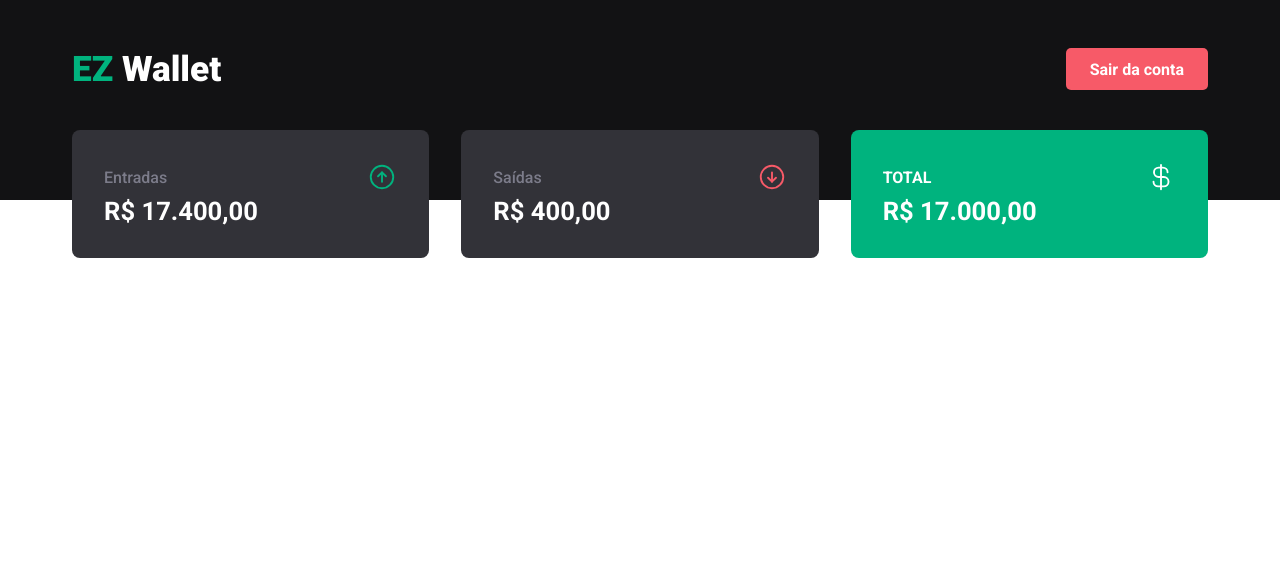
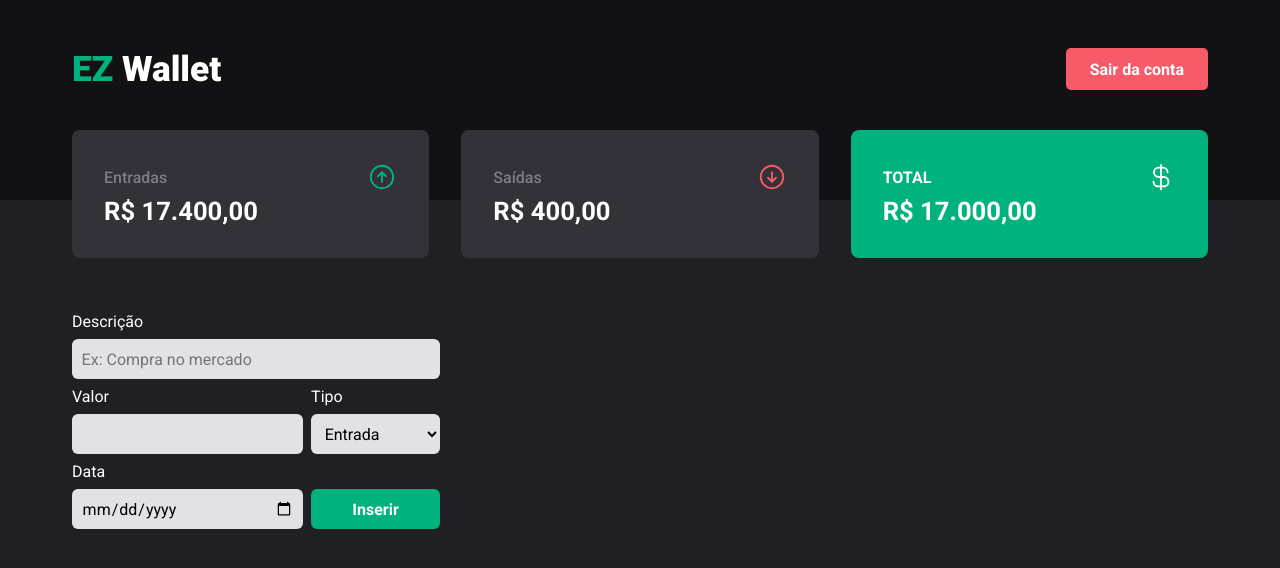
Before and after one commit to luccarauedys/ez-wallet-front, a React (Create React App) app: page /home in a window 1280 px wide. Shown: the top 568 px of the page. Built offline with nearby package versions, Linux system fonts and the light colour scheme; no server answers; sample sign-in values are in the browser's storage.

Commit message:
feat: add create transaction form

```diff
--- /dev/null
+++ b/src/components/TransactionForm/index.js
@@ -0,0 +1,113 @@
+import React from "react";
+import { ThreeDots } from "react-loader-spinner";
+import { ToastContainer } from "react-toastify";
+import { Button, Container, Field1, Field2, Field3, Field4 } from "./styles";
+import { api, configHeaders } from "../../services/api";
+import { notifyError } from "../../utils/toasts";
+import { formatDate } from "../../utils/formatters";
+
+export function TransactionForm() {
+  const [isLoading, setIsLoading] = React.useState(false);
+  const [transaction, setTransaction] = React.useState({
+    description: "",
+    value: "",
+    type: "",
+    date: "",
+  });
+
+  const handleSubmit = async (e) => {
+    e.preventDefault();
+
+    if (
+      !transaction.description ||
+      !transaction.value ||
+      !transaction.type ||
+      !transaction.date
+    ) {
+      return notifyError("Preencha todos os campos!");
+    }
+
+    setIsLoading(true);
+
+    const date = formatDate(transaction.date);
+    const transactionData = { ...transaction, date };
+
+    try {
+      await api.post("/transactions", transactionData, configHeaders());
+      setIsLoading(false);
+    } catch (error) {
+      setIsLoading(false);
+      if (error.response.data) notifyError(error.response.data);
+    }
+
+    setTransaction({ description: "", value: "", type: "", date: "" });
+  };
+
+  return (
+    <>
+      <Container onSubmit={handleSubmit}>
+        <Field1>
+          <label htmlFor="description">Descrição</label>
+          <input
+            id="description"
+            type="text"
+            placeholder="Ex: Compra no mercado"
+            value={transaction.description}
+            onChange={(e) =>
+              setTransaction({ ...transaction, description: e.target.value })
+            }
+          />
+        </Field1>
+
+        <Field2>
+          <label htmlFor="value">Valor</label>
+          <input
+            id="value"
+            type="number"
+            value={transaction.value}
+            onChange={(e) => setTransaction({ ...transaction, value: e.target.value })}
+          />
+        </Field2>
+
+        <Field3>
+          <label htmlFor="type">Tipo</label>
+          <select
+            id="type"
+            onChange={(e) => setTransaction({ ...transaction, type: e.target.value })}
+          >
+            <option value="deposit">Entrada</option>
+            <option value="withdraw">Saída</option>
+          </select>
+        </Field3>
+
+        <Field4>
+          <label htmlFor="date">Data</label>
+          <input
+            id="date"
+            type="date"
+            value={transaction.date}
+            onChange={(e) => setTransaction({ ...transaction, date: e.target.value })}
+          />
+        </Field4>
+
+        {isLoading ? (
+          <Button disabled>
+            <ThreeDots
+              height={20}
+              width={50}
+              radius="9"
+              color="#ffffff"
+              ariaLabel="three-dots-loading"
+              wrapperStyle={{}}
+              wrapperClassName=""
+              visible={true}
+            />
+          </Button>
+        ) : (
+          <Button>Inserir</Button>
+        )}
+      </Container>
+      <ToastContainer />
+    </>
+  );
+}
--- /dev/null
+++ b/src/components/TransactionForm/styles.js
@@ -0,0 +1,92 @@
+import styled from "styled-components";
+import { colors } from "../../styles/theme";
+
+export const Container = styled.form`
+  display: grid;
+  grid-template-areas:
+    "f1 f1 f1 f1"
+    "f2 f2 f3 f3"
+    "f4 f4 bt bt";
+  gap: 0.5rem;
+
+  div {
+    * {
+      width: 100%;
+    }
+  }
+
+  input,
+  select,
+  button {
+    height: 2.5rem;
+    padding: 0.6rem;
+    border-radius: 6px;
+  }
+
+  input,
+  select {
+    background-color: ${colors.gray0};
+  }
+
+  label {
+    display: block;
+    margin-bottom: 0.5rem;
+  }
+
+  @media (max-width: 500px) {
+    grid-template-areas:
+      "f1"
+      "f2"
+      "f3"
+      "f4"
+      "bt";
+
+    button {
+      margin-top: 0.8rem;
+    }
+  }
+`;
+
+export const Field1 = styled.div`
+  grid-area: f1;
+`;
+
+export const Field2 = styled.div`
+  grid-area: f2;
+`;
+
+export const Field3 = styled.div`
+  grid-area: f3;
+`;
+
+export const Field4 = styled.div`
+  grid-area: f4;
+`;
+
+export const Button = styled.button`
+  grid-area: bt;
+  min-width: 100px;
+  align-self: flex-end;
+
+  display: flex;
+  justify-content: center;
+  align-items: center;
+
+  font-weight: 600;
+  color: ${colors.white};
+  background-color: ${colors.greenLight};
+  transition: all ease 0.3s;
+
+  :hover {
+    background-color: ${colors.green};
+  }
+
+  :disabled {
+    background-color: ${colors.gray2};
+    cursor: not-allowed;
+  }
+
+  svg {
+    cursor: not-allowed;
+  }
+`;
--- a/src/layouts/DefaultLayout/index.js
+++ b/src/layouts/DefaultLayout/index.js
@@ -1,11 +1,19 @@
 import { Header } from "../../components/Header";
 import { Outlet } from "react-router-dom";
+import styled from "styled-components";
 
 export function DefaultLayout() {
   return (
-    <div>
+    <>
       <Header />
-      <Outlet />
-    </div>
+      <Container>
+        <Outlet />
+      </Container>
+    </>
   );
 }
+
+const Container = styled.main`
+  width: 100%;
+  padding-top: 280px;
+`;
--- a/src/pages/Home/index.js
+++ b/src/pages/Home/index.js
@@ -1,5 +1,7 @@
 import React from "react";
 import { useNavigate } from "react-router-dom";
+import { Container, Content, FormContainer, TransactionsContainer } from "./styles";
+import { TransactionForm } from "../../components/TransactionForm";
 
 export function Home() {
   const navigate = useNavigate();
@@ -10,8 +12,14 @@ export function Home() {
   }, [navigate]);
 
   return (
-    <div>
-      <h1>Home</h1>
-    </div>
+    <Container>
+      <Content>
+        <FormContainer>
+          <TransactionForm />
+        </FormContainer>
+
+        <TransactionsContainer>{/* <TransactionsList /> */}</TransactionsContainer>
+      </Content>
+    </Container>
   );
 }
--- /dev/null
+++ b/src/pages/Home/styles.js
@@ -0,0 +1,25 @@
+import styled from "styled-components";
+
+export const Container = styled.div`
+  width: 100%;
+  max-width: 1200px;
+  margin: 0 auto;
+  padding: 2rem;
+`;
+
+export const Content = styled.div`
+  display: flex;
+  gap: 2rem;
+
+  @media (max-width: 1200px) {
+    flex-direction: column;
+  }
+`;
+
+export const FormContainer = styled.section`
+  flex: 1;
+`;
+
+export const TransactionsContainer = styled.section`
+  flex: 2;
+`;
--- a/src/pages/SignIn/index.js
+++ b/src/pages/SignIn/index.js
@@ -49,6 +49,7 @@ export function SignIn() {
   }, [navigate]);
 
   return (
+    <>
       <Container>
         <div>
           <img src="/1f4c8.svg" alt="Logo" />
@@ -86,7 +87,8 @@ export function SignIn() {
             <Link to="/signup">Não possui uma conta? Faça o cadastro!</Link>
           </FormContainer>
         </div>
+      </Container>
       <ToastContainer />
-    </Container>
+    </>
   );
 }
--- a/src/services/api.js
+++ b/src/services/api.js
@@ -1,3 +1,9 @@
 import axios from "axios";
 
 export const api = axios.create({ baseURL: process.env.REACT_APP_API_BASE_URL });
+
+export function configHeaders() {
+  const token = localStorage.getItem("token@ezwallet");
+  const config = { headers: { Authorization: `Bearer ${token}` } };
+  return config;
+}
--- a/src/styles/global.js
+++ b/src/styles/global.js
@@ -1,4 +1,5 @@
 import { createGlobalStyle } from "styled-components";
+import { colors } from "./theme";
 
 export const GlobalStyle = createGlobalStyle`
   * {
@@ -17,6 +18,11 @@ export const GlobalStyle = createGlobalStyle`
     height: 100%;
   }
 
+  body {
+    background-color: ${colors.gray5};
+    color: ${colors.white};
+  }
+
   button, svg {
     cursor: pointer;
   }
--- /dev/null
+++ b/src/utils/formatters.js
@@ -0,0 +1,5 @@
+export function formatDate(dateString) {
+  const aux = new Date(dateString).toUTCString();
+  const date = new Date(aux).toLocaleDateString("pt-BR", { timeZone: "UTC" });
+  return date;
+}
--- a/src/utils/toasts.js
+++ b/src/utils/toasts.js
@@ -2,10 +2,28 @@ import { toast } from "react-toastify";
 import "react-toastify/dist/ReactToastify.css";
 
 export const notifyError = (message) =>
-  toast.error(message, { position: "top-center", theme: "dark" });
+  toast.error(message, {
+    position: "top-center",
+    theme: "dark",
+    draggable: true,
+    closeOnClick: true,
+    pauseOnHover: true,
+  });
 
 export const notifySuccess = (message) =>
-  toast.success(message, { position: "top-center", theme: "dark" });
+  toast.success(message, {
+    position: "top-center",
+    theme: "dark",
+    draggable: true,
+    closeOnClick: true,
+    pauseOnHover: true,
+  });
 
 export const notifyInfo = (message) =>
-  toast.info(message, { position: "top-center", theme: "dark" });
+  toast.info(message, {
+    position: "top-center",
+    theme: "dark",
+    draggable: true,
+    closeOnClick: true,
+    pauseOnHover: true,
+  });
```
Also changed, not shown: src/pages/SignUp/index.js (+7 -2 lines). Lines whose indentation alone changed are shown as unchanged.
